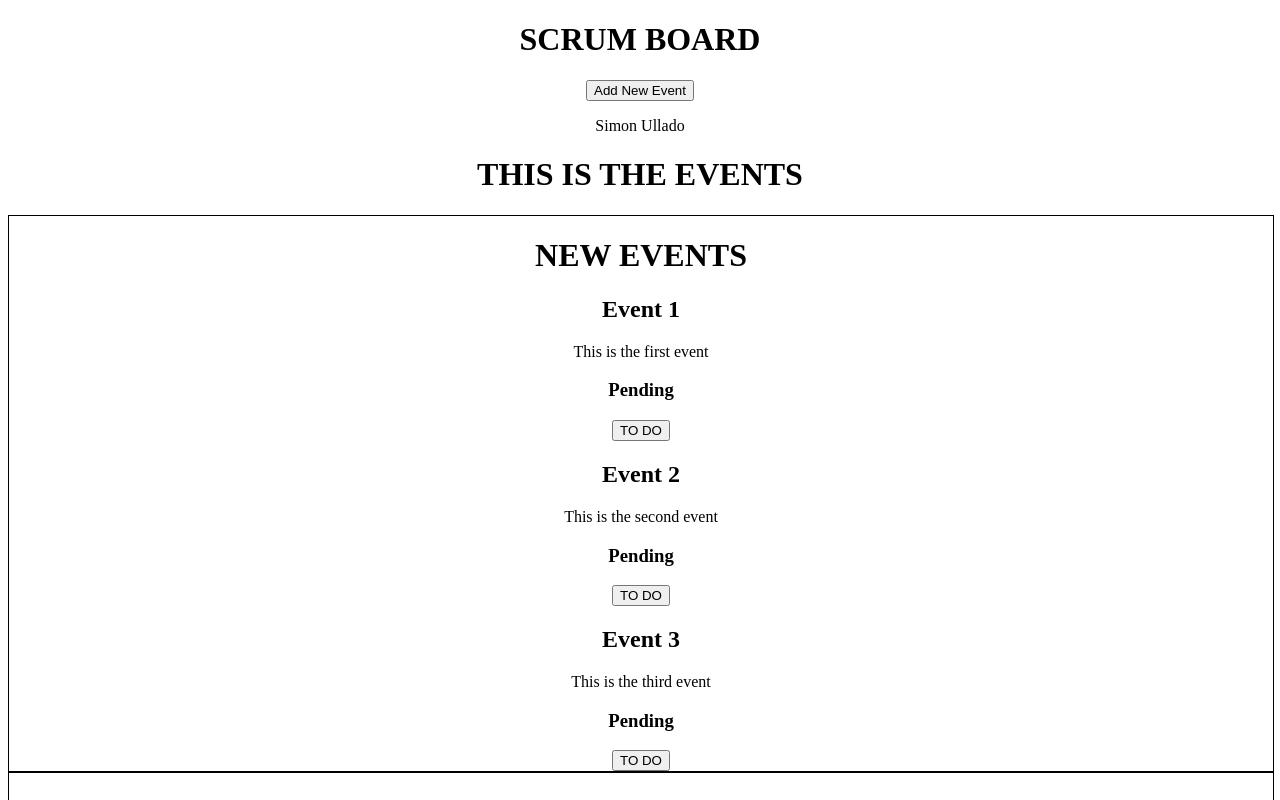
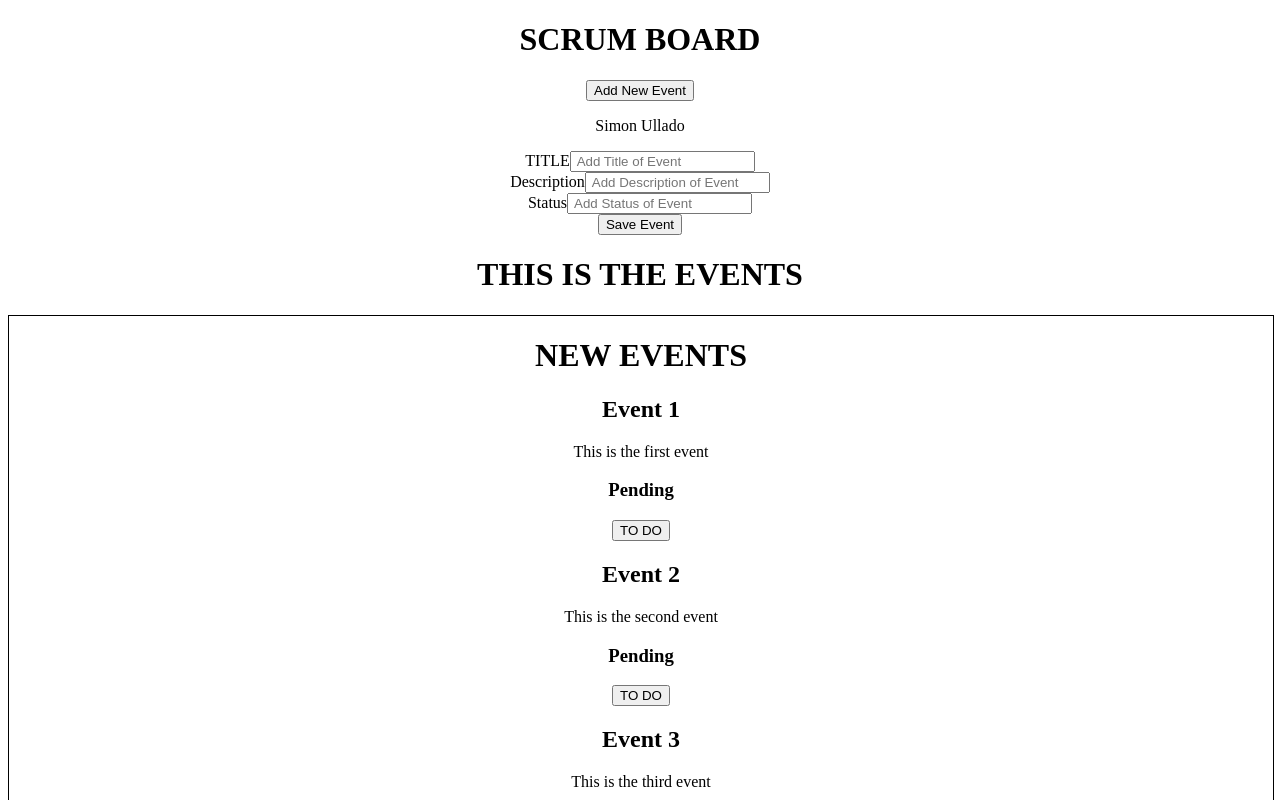
Before and after one commit to smnlld/scrum-board, a React (Create React App) app: page / in a window 1280 px wide. Both pictures are taken after a click on the button "Add New Event". Shown: the top 800 px of the page. Built offline with nearby package versions, Linux system fonts and the light colour scheme.

Commit message:
trying to implement add new event button

```diff
--- a/src/App.js
+++ b/src/App.js
@@ -1,5 +1,5 @@
 import './App.css';
-import Items from './Items';
+import {Items} from './Items';
 
 function App() {
   return (
--- a/src/Items.js
+++ b/src/Items.js
@@ -2,11 +2,14 @@ import React, { useState } from "react";
 
 //Components imports
 import { Header } from "./components/Header";
-import {Pending} from "./components/Pending";
-import {ToDo} from "./components/ToDo";
-import {Completed} from "./components/Completed";
+import { Pending } from "./components/Pending";
+import { ToDo } from "./components/ToDo";
+import { Completed } from "./components/Completed";
+import AddEvent from "./components/AddEvent";
+
 
 export const Items = () => {
+  const [showAddEvent, setShowAddEvent] = useState(false);
   const [events, setEvents] = useState([
     {
       id: 1,
@@ -27,6 +30,8 @@ export const Items = () => {
       status: "Pending",
     },
   ]);
+
+  //Status Changer Function
   const statusUpdate = (id, newStatus) => {
     // console.log(id, newEvent);
     let updater = events;
@@ -39,22 +44,40 @@ export const Items = () => {
     });
     setEvents(updater);
   };
+
+  //Adding new Event to the list
+  const addEvent = (event) => {
+    const id = Math.floor(Math.random() * 10000) + 1;
+    const newEvent = { id, ...event };
+    setEvents([...events, newEvent]);
+  };
   return (
     <div className="App">
       <div>
-      <Header />
+        <Header onAdd={() => setShowAddEvent(!showAddEvent)} />
       </div>
+      {showAddEvent && <AddEvent onAdd={addEvent} /> }
       <h1>THIS IS THE EVENTS</h1>
       <Pending
         events={events}
         statusUpdate={statusUpdate}
         setEvents={setEvents}
       />
-
       <ToDo events={events} statusUpdate={statusUpdate} setEvents={setEvents} />
-      <Completed events={events} statusUpdate={statusUpdate} setEvents={setEvents} />
+      <Completed
+        events={events}
+        statusUpdate={statusUpdate}
+        setEvents={setEvents}
+      />
     </div>
-
   );
 };
-export default Items;
+
+
+// export default Items;
+// {showAddInfo && <AddInfo onAdd={addInfo} />}
+//       {infos.length > 0 ? (
+//         <Infos info={infos} onDelete={deleteInfo} />
+//       ) : (
+//         "No infos to show"
+//       )}
--- /dev/null
+++ b/src/components/AddEvent.js
@@ -0,0 +1,54 @@
+import React, { useState } from "react";
+
+const AddEvent = ({ onAdd }) => {
+  const [title, setTitle] = useState("");
+  const [description, setDescription] = useState("");
+  const [status, setStatus] = useState("");
+
+  const onSubmit = (e) => {
+    e.preventDefault();
+    if (!title) {
+      alert("Please add a Event");
+      return;
+    }
+    onAdd({ title, description, status });
+
+    setTitle("");
+    setDescription("");
+    setStatus("");
+  };
+  return (
+    <form onSubmit={onSubmit}>
+      <div className="form-body">
+        <label>TITLE</label>
+        <input
+          type="text"
+          placeholder=" Add Title of Event "
+          value={title}
+          onChange={(e) => setTitle(e.target.value)}
+        />
+      </div>
+      <div className="form-body">
+        <label>Description</label>
+        <input
+          type="text"
+          placeholder=" Add Description of Event "
+          value={description}
+          onChange={(e) => setDescription(e.target.value)}
+        />
+      </div>
+      <div className="form-body">
+        <label>Status</label>
+        <input
+          type="text"
+          placeholder=" Add Status of Event "
+          value={status}
+          onChange={(e) => setStatus(e.target.value)}
+        />
+      </div>
+        <input type="submit" value="Save Event" className="btn-submit" />
+    </form>
+  );
+};
+
+export default AddEvent;
--- a/src/components/Header.js
+++ b/src/components/Header.js
@@ -1,10 +1,10 @@
 import React from "react";
 
-export const Header = () => {
+export const Header = ({onAdd}) => {
   return (
     <>
       <h1>SCRUM BOARD </h1>
-      <button> Add New Event</button>
+      <button onClick={onAdd}> Add New Event</button>
       <p>Simon Ullado</p>
     </>
   );
```
Lines whose indentation alone changed are shown as unchanged.
